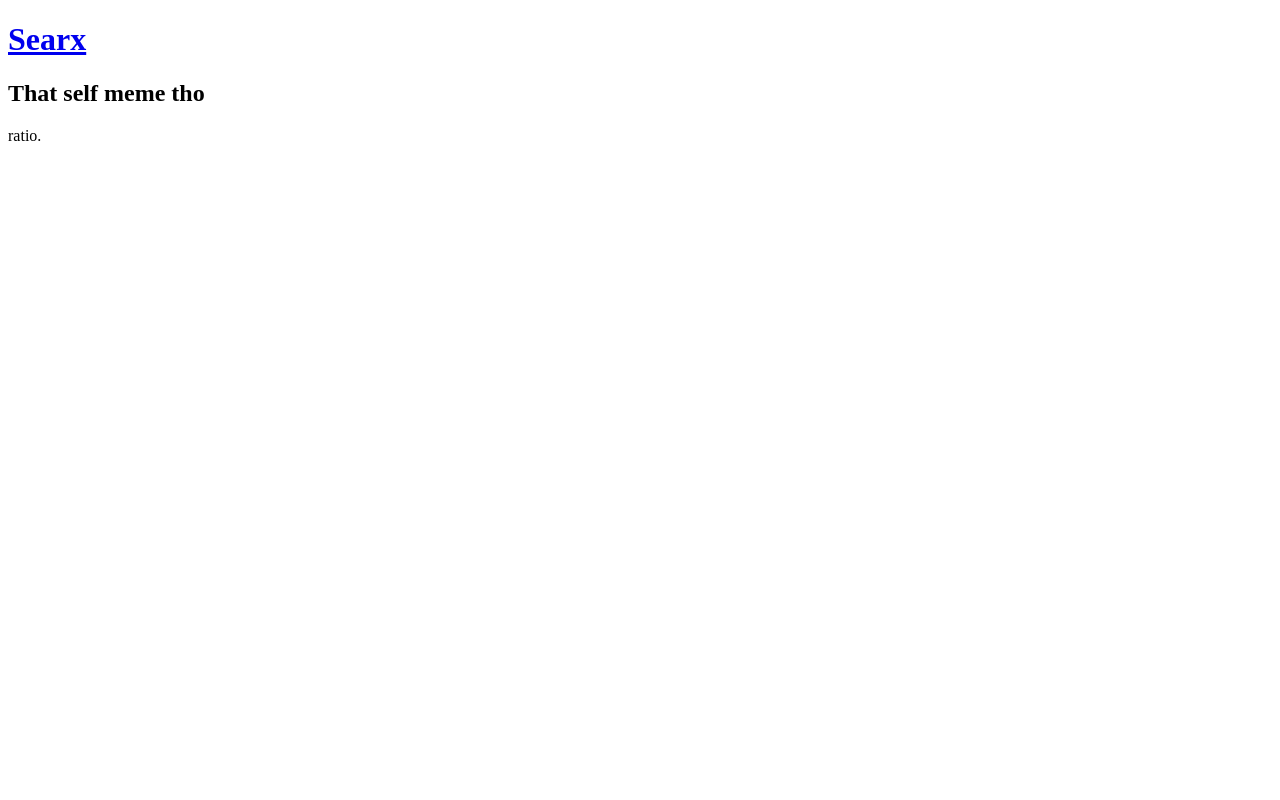
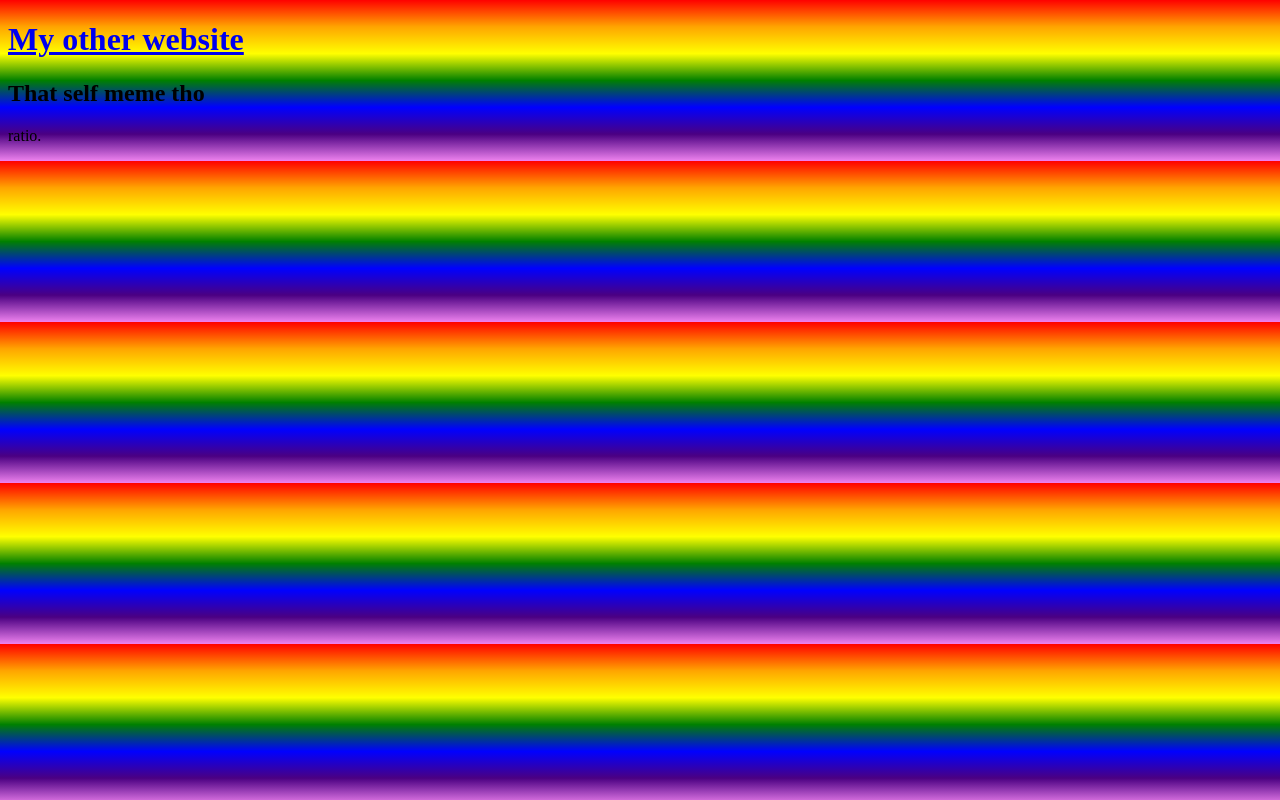
Before and after one commit to condense-fidelity-elope/sheeblou.github.io, a plain HTML site: page index.html in a window 1280 px wide. Drawn offline with Linux system fonts and the light colour scheme.

Commit message:
Update index.html

```diff
--- a/index.html
+++ b/index.html
@@ -1,10 +1,19 @@
 <!DOCTYPE html>
 <html>
 <head>
+
+<style>
+body {
+  background-color: #cccccc;
+  background-image: linear-gradient(red, orange, yellow, green, blue, indigo, violet);
+}
+
+</style>
+
 <title>Dankest meme</title>
 </head>
 <body>
-<h1><a href="http://search.blou.xyz">Searx</a></h1>
+<h1><a href="https://irzanissupergay.org">My other website</a></h1>
 <h2>That self meme tho</h2>
 <p>ratio.</p>
 
```
